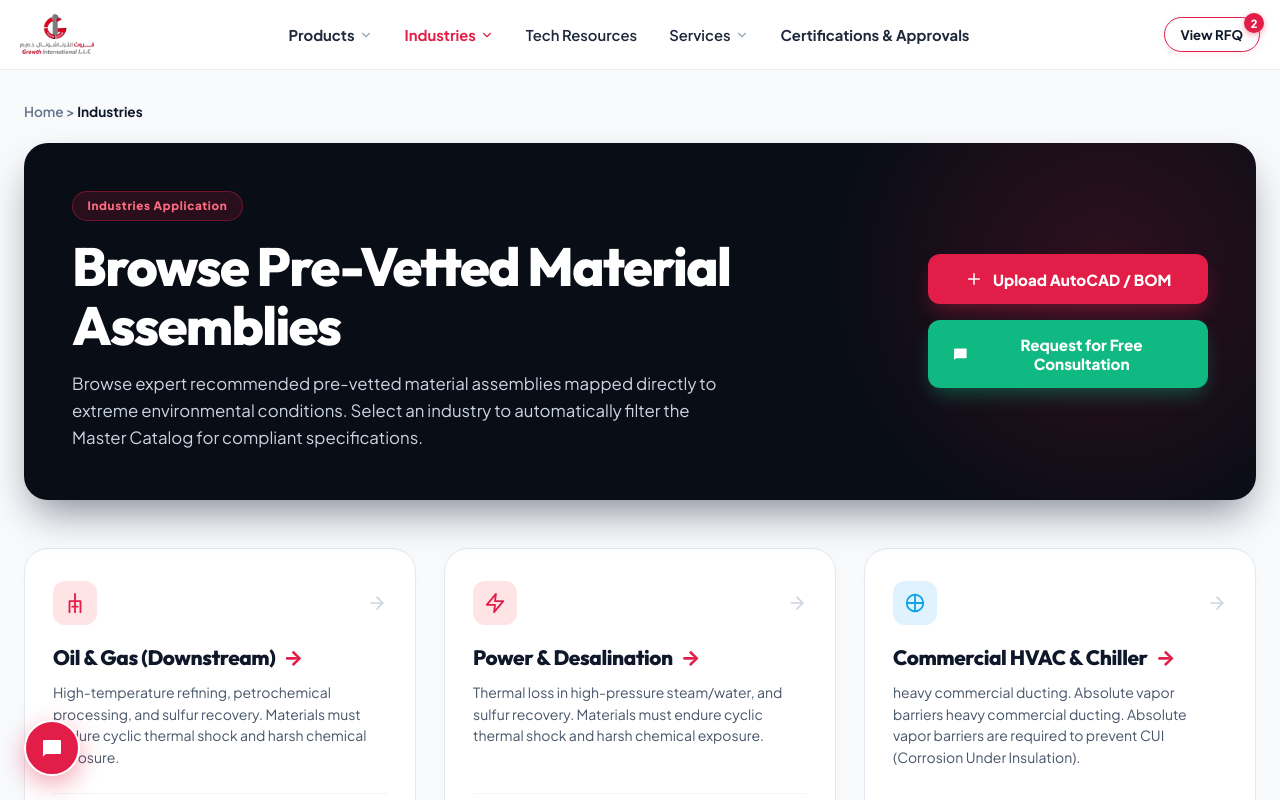
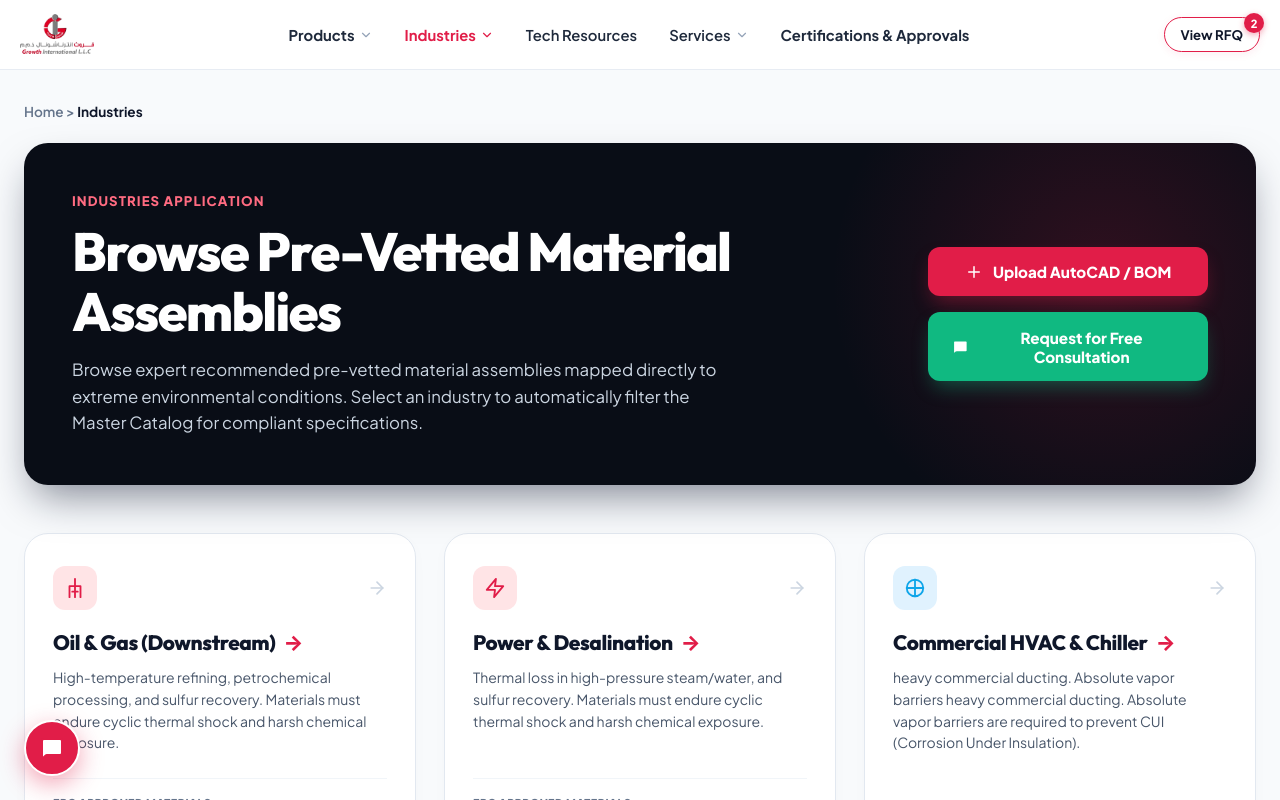
Before and after one commit to nachu46/growthb2, a Next.js app: page /industries in a window 1280 px wide. Shown: the top 800 px of the page. Built offline with nearby package versions, Linux system fonts and the light colour scheme.

Commit message:
style: remove remaining AI template badges and refine filter tabs to standard enterprise UI styling

```diff
--- a/src/components/IndustriesCatalogView.tsx
+++ b/src/components/IndustriesCatalogView.tsx
@@ -129,16 +129,13 @@ export const IndustriesCatalogView: React.FC<IndustriesCatalogViewProps> = ({ on
           {/* Left Text Content */}
           <div>
             <span style={{
-              display: 'inline-block',
-              padding: '0.35rem 0.9rem',
-              borderRadius: 'var(--radius-full)',
-              backgroundColor: 'rgba(225, 29, 72, 0.15)',
+              fontSize: '0.825rem',
+              fontWeight: 800,
               color: '#FF6B81',
-              border: '1px solid rgba(225, 29, 72, 0.4)',
-              fontSize: '0.725rem',
-              fontWeight: 800,
-              letterSpacing: '0.06em',
-              marginBottom: '1rem',
+              letterSpacing: '0.08em',
+              textTransform: 'uppercase',
+              display: 'block',
+              marginBottom: '0.75rem',
             }}>
               Industries Application
             </span>
--- a/src/components/InventoryBrowser.tsx
+++ b/src/components/InventoryBrowser.tsx
@@ -121,7 +121,7 @@ export const InventoryBrowser: React.FC<InventoryBrowserProps> = ({ onAddRfqItem
                       }}
                       style={{
                         padding: '0.55rem 1.35rem',
-                        borderRadius: 'var(--radius-full)',
+                        borderRadius: 'var(--radius-md)',
                         backgroundColor: isActive ? '#FFFFFF' : '#FFFFFF',
                         color: isActive ? '#0EA5E9' : 'var(--slate-800)',
                         border: isActive ? '2px solid #0EA5E9' : '1px solid var(--slate-300)',
--- a/src/components/ProductDetailView.tsx
+++ b/src/components/ProductDetailView.tsx
@@ -97,8 +97,8 @@ export const ProductDetailView: React.FC<ProductDetailViewProps> = ({ product, o
               display: 'inline-flex',
               alignItems: 'center',
               gap: '6px',
-              padding: '0.4rem 0.8rem',
-              borderRadius: 'var(--radius-full)',
+              padding: '0.35rem 0.65rem',
+              borderRadius: '6px',
               backgroundColor: '#ECFDF5',
               border: '1px solid #A7F3D0',
               color: '#047857',
@@ -106,7 +106,7 @@ export const ProductDetailView: React.FC<ProductDetailViewProps> = ({ product, o
               fontWeight: 800,
             }}>
               <span style={{ width: '7px', height: '7px', borderRadius: '50%', backgroundColor: '#10B981' }} />
-              <span>ARAMCO APPR.</span>
+              <span>Aramco Approved</span>
             </div>
           )}
 
```
